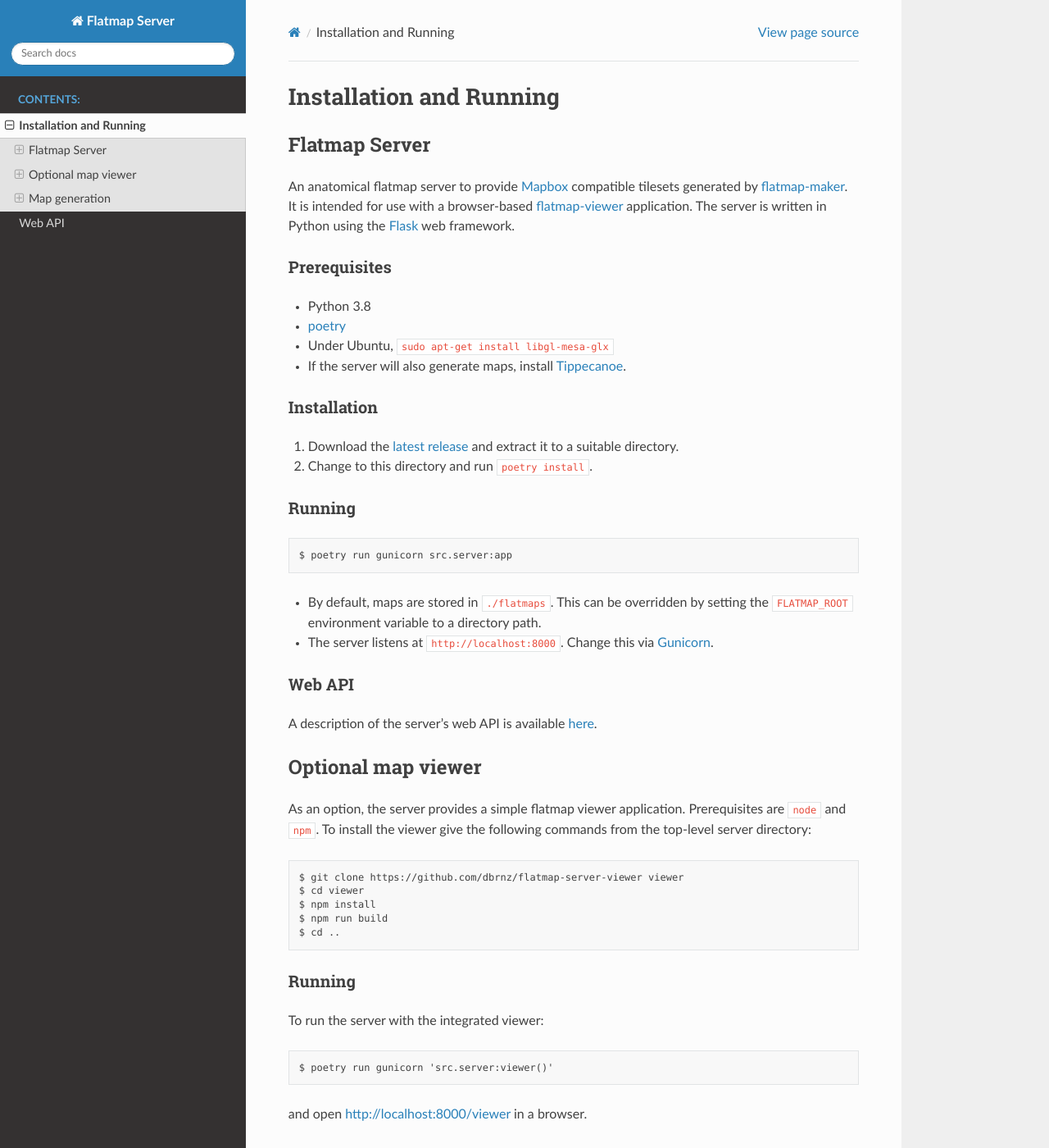
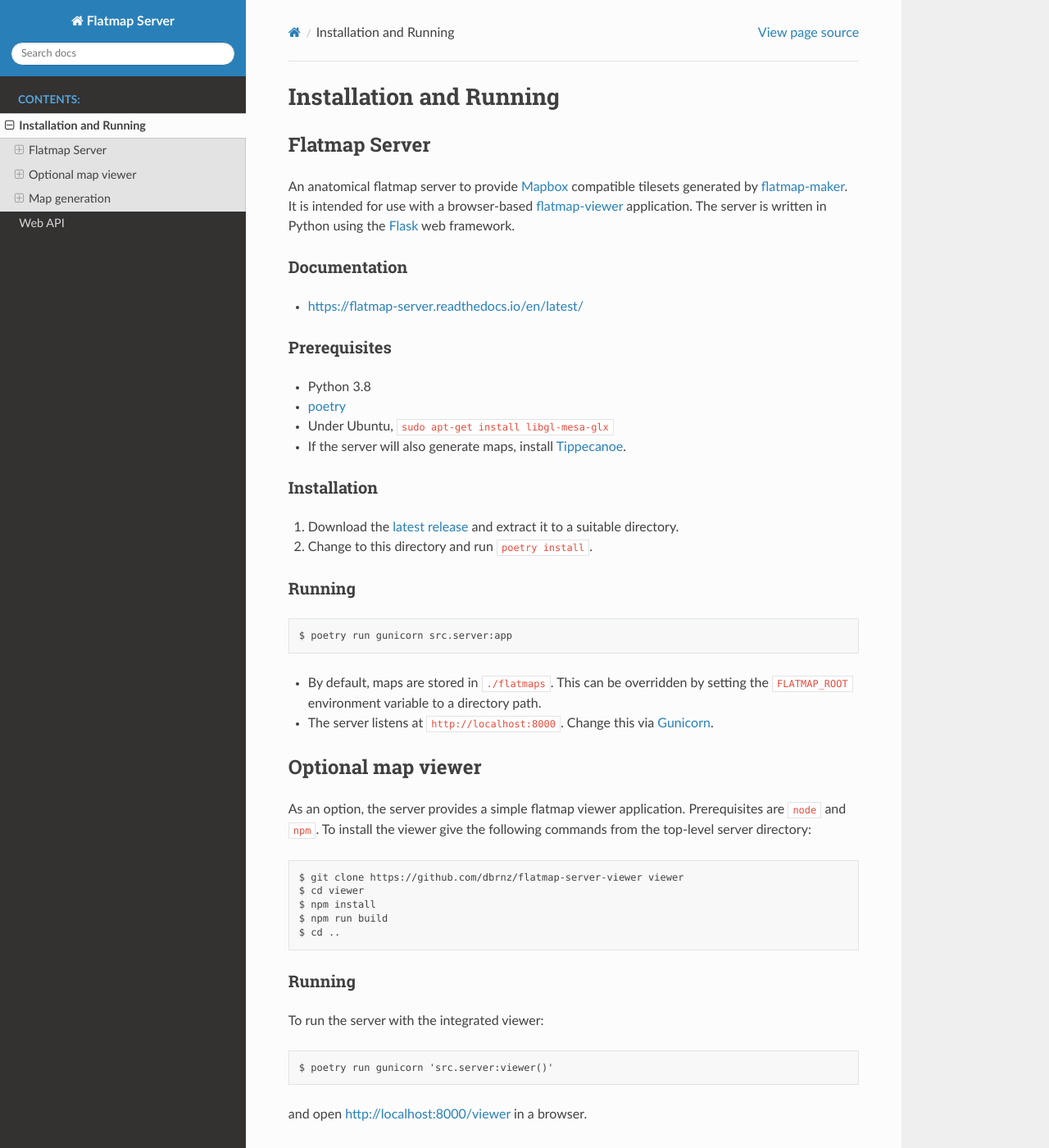
Before and after one commit to AnatomicMaps/flatmap-server, a Sphinx documentation site: the page built from docs/Readme.rst, in a window 1280 px wide and 1400 px high. Shown: the whole window at 82% size. Built offline with Sphinx 7.4.7 and the Read the Docs theme 2.0.0, drawn with Linux system fonts in a browser that asks for light colours; pages that are not in the unit, such as notebooks, are missing from menus.

Commit message:
Update documentation.

```diff
--- a/README.rst
+++ b/README.rst
@@ -2,6 +2,11 @@
 ==============
 
 An anatomical flatmap server to provide `Mapbox <https://www.mapbox.com/>`_ compatible tilesets generated by `flatmap-maker <https://github.com/dbrnz/flatmap-maker>`_. It is intended for use with a browser-based `flatmap-viewer <https://github.com/ABI-Software/flatmap-viewer>`_ application. The server is written in Python using the `Flask <https://flask.palletsprojects.com/en/1.1.x/>`_ web framework.
+
+Documentation
+-------------
+
+* https://flatmap-server.readthedocs.io/en/latest/
 
 
 Prerequisites
@@ -31,11 +36,6 @@
 * By default, maps are stored in ``./flatmaps``. This can be overridden by setting the ``FLATMAP_ROOT`` environment variable to a directory path.
 * The server listens at ``http://localhost:8000``. Change this via `Gunicorn <https://docs.gunicorn.org/en/stable/settings.html>`_.
 
-
-Web API
--------
-
-A description of the server's web API is available `here <https://flatmap-server.readthedocs.io/en/latest/WebAPI.html>`_.
 
 
 Optional map viewer
--- a/docs/WebAPI.rst
+++ b/docs/WebAPI.rst
@@ -6,6 +6,7 @@
    :maxdepth: 2
    :caption: Contents:
 
-   Maker
    Server
    Viewer
+   Knowledge
+   Maker
```
Also changed, not shown: docs/Knowledge.rst (added, +7 -0 lines).
